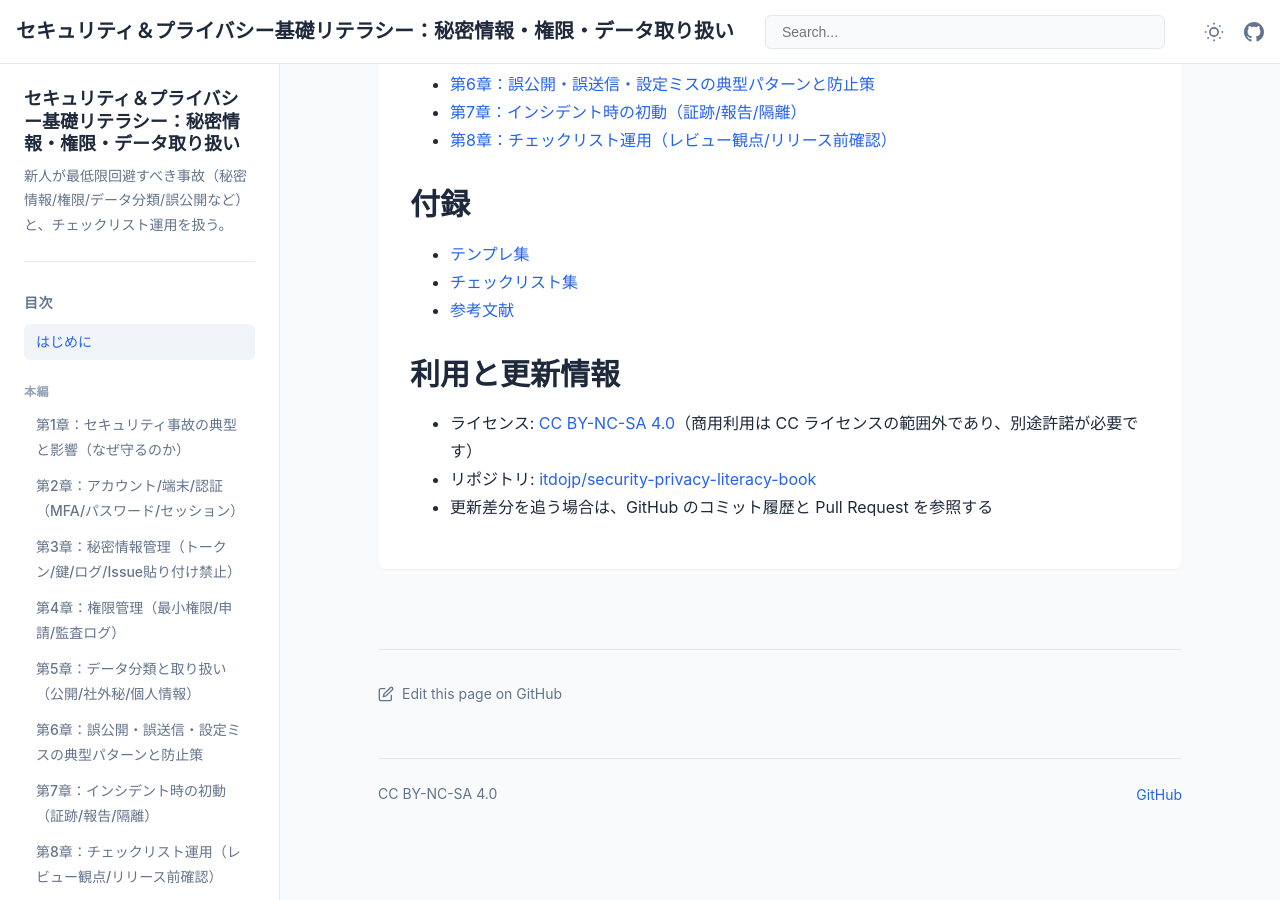
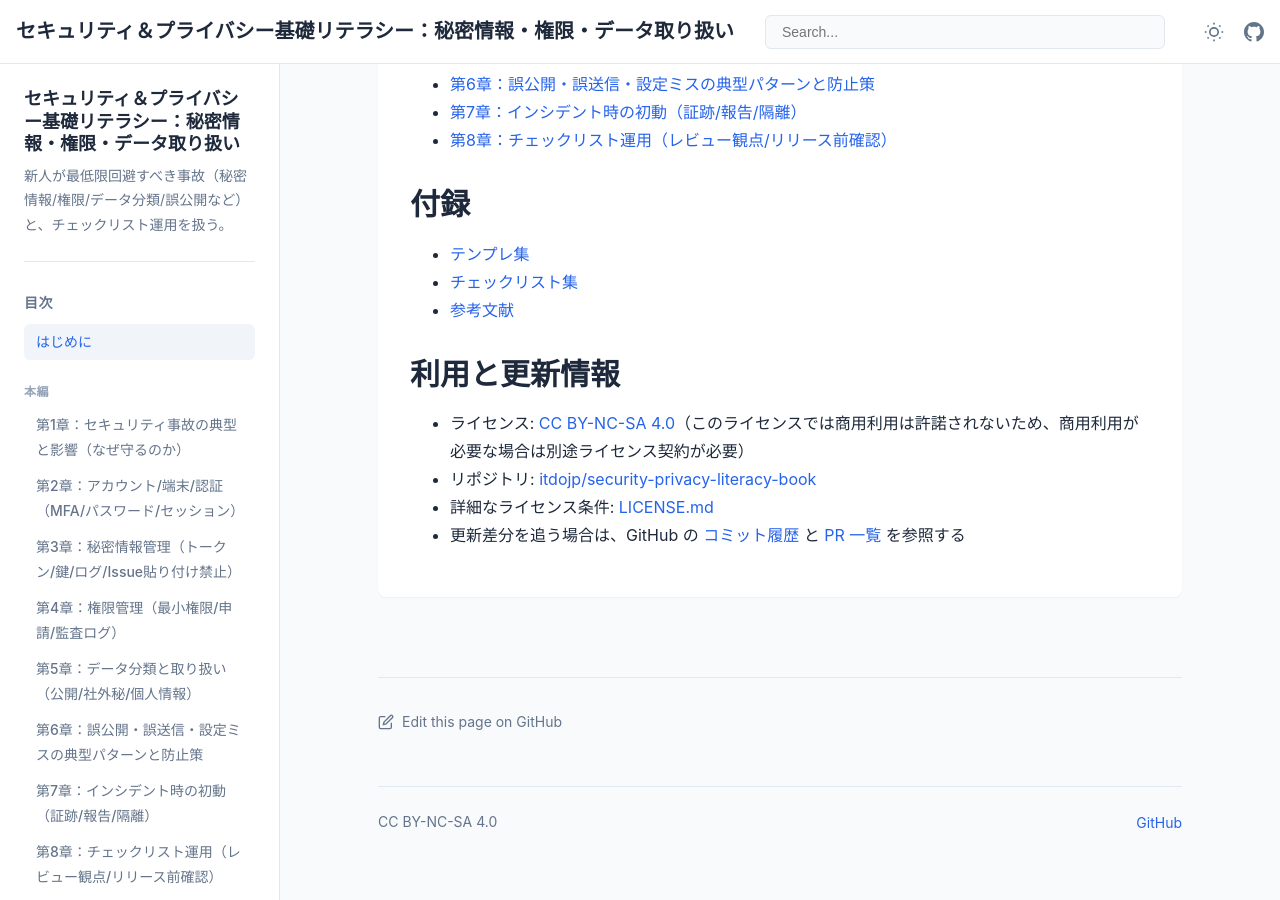
Before and after one commit to itdojp/security-privacy-literacy-book, a Jekyll site: the page built from docs/index.md, in a window 1280 px wide and 900 px high, scrolled down 1652 px. Built offline with Jekyll 4.4.1, drawn with Linux system fonts in a browser that asks for light colours.

Commit message:
Refine license guidance wording

```diff
--- a/docs/index.md
+++ b/docs/index.md
@@ -70,6 +70,7 @@ order: 0
 
 ## 利用と更新情報
 
-- ライセンス: [CC BY-NC-SA 4.0](https://creativecommons.org/licenses/by-nc-sa/4.0/deed.ja)（商用利用は CC ライセンスの範囲外であり、別途許諾が必要です）
+- ライセンス: [CC BY-NC-SA 4.0](https://creativecommons.org/licenses/by-nc-sa/4.0/deed.ja)（このライセンスでは商用利用は許諾されないため、商用利用が必要な場合は別途ライセンス契約が必要）
 - リポジトリ: [itdojp/security-privacy-literacy-book](https://github.com/itdojp/security-privacy-literacy-book)
-- 更新差分を追う場合は、GitHub のコミット履歴と Pull Request を参照する
+- 詳細なライセンス条件: [LICENSE.md](https://github.com/itdojp/security-privacy-literacy-book/blob/main/LICENSE.md)
+- 更新差分を追う場合は、GitHub の [コミット履歴](https://github.com/itdojp/security-privacy-literacy-book/commits/main/) と [PR 一覧](https://github.com/itdojp/security-privacy-literacy-book/pulls) を参照する
```
